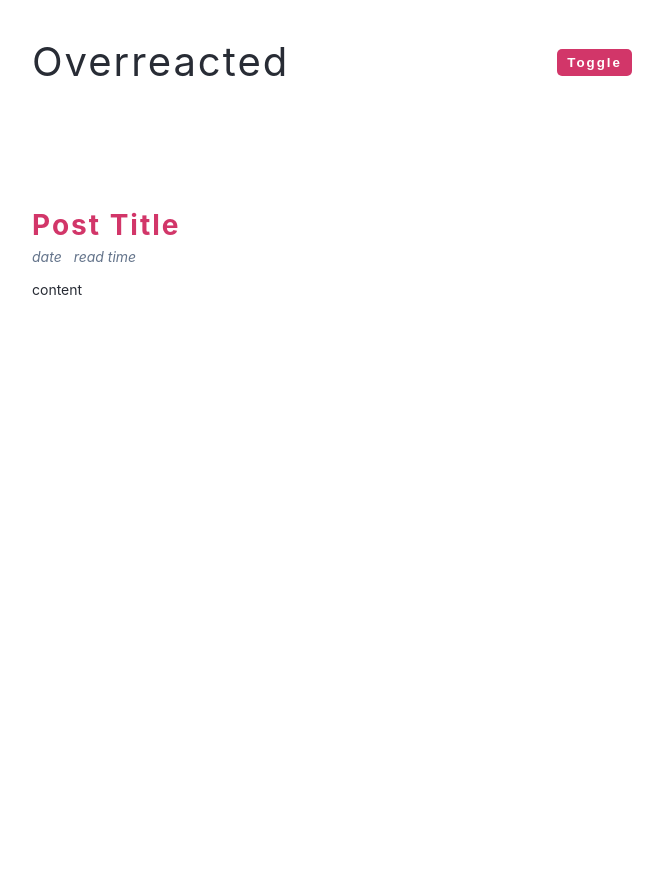
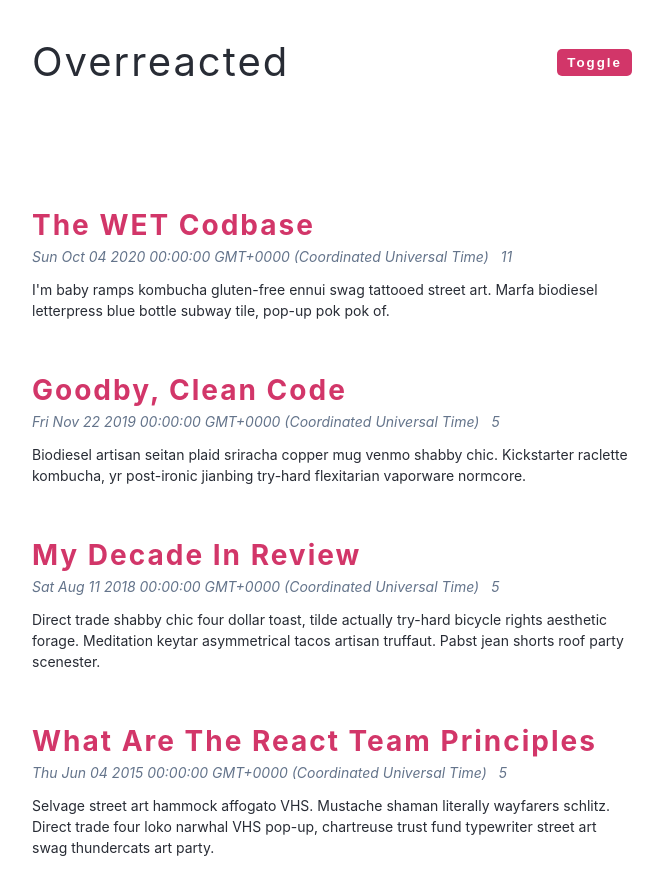
Before and after one commit to NaraeJang/20_JS-Project_DarkMode, a plain HTML site: page index.html in a window 1280 px wide. Shown: the whole page, without its empty margins (308-971 px from the left). Before the commit the page ends 800 px from the top, so only its background shows below. Drawn offline with Linux system fonts and the light colour scheme.

Commit message:
render items

```diff
--- a/app.js
+++ b/app.js
@@ -1,5 +1,23 @@
 const toggleBtn = document.querySelector(".btn");
+const articlesContainer = document.querySelector(".articles");
 
 toggleBtn.addEventListener("click", () => {
   document.documentElement.classList.toggle("dark-theme");
 });
+
+const articlesData = articles
+  .map((article) => {
+    const { title, date, length, snippet } = article;
+
+    return `<article class="post">
+            <h2>${title}</h2>
+             <div class="post-info">
+             <span>${date}</span>
+             <span>${length}</span>
+            </div>
+            <p>${snippet}</p>
+            </article>`;
+  })
+  .join("");
+
+articlesContainer.innerHTML = articlesData;
--- a/index.html
+++ b/index.html
@@ -20,17 +20,11 @@
     <!--articles -->
     <section class="articles">
       <!-- single post -->
-      <article class="post">
-        <h2>post title</h2>
-        <div class="post-info">
-          <span>date</span>
-          <span>read time</span>
-        </div>
-        <p>content</p>
-      </article>
+
       <!-- end of single post -->
     </section>
   </main>
+  <script src="./data.js"></script>
   <script src="./app.js"></script>
 </body>
 
```
